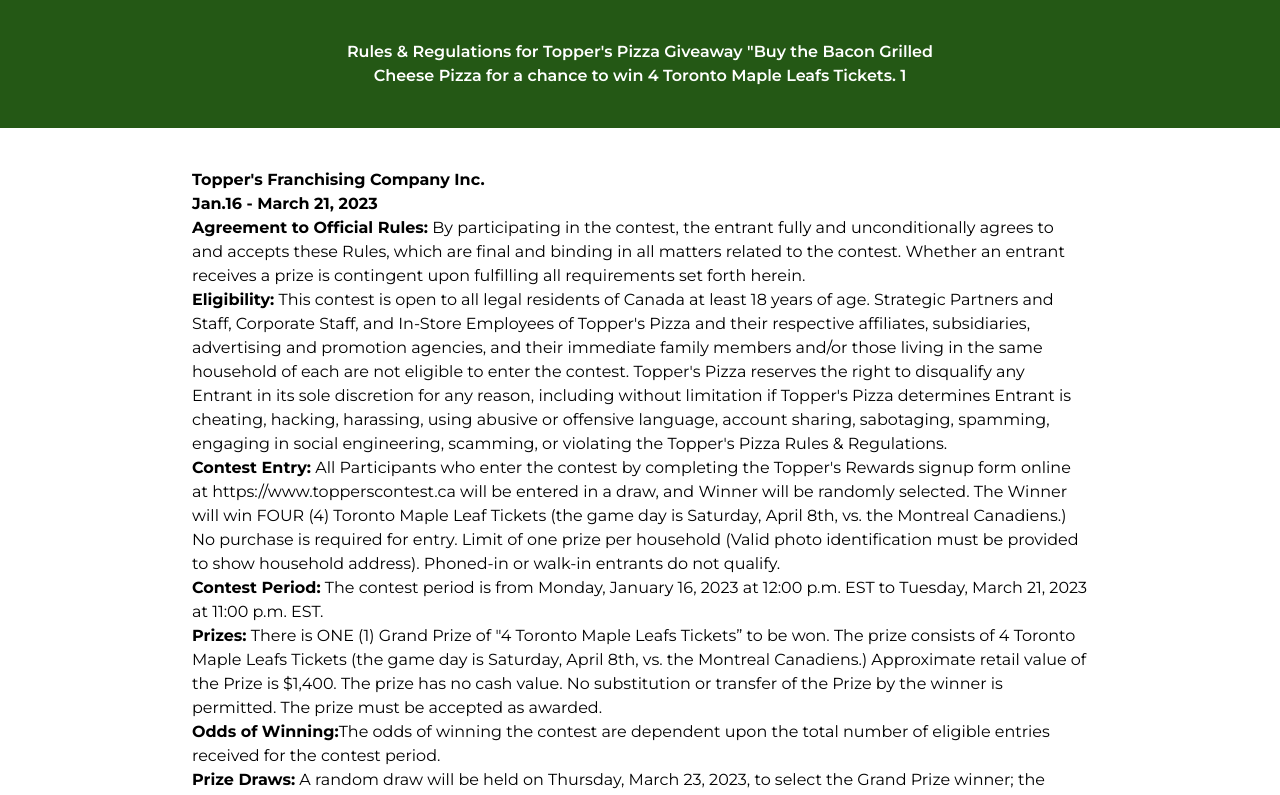
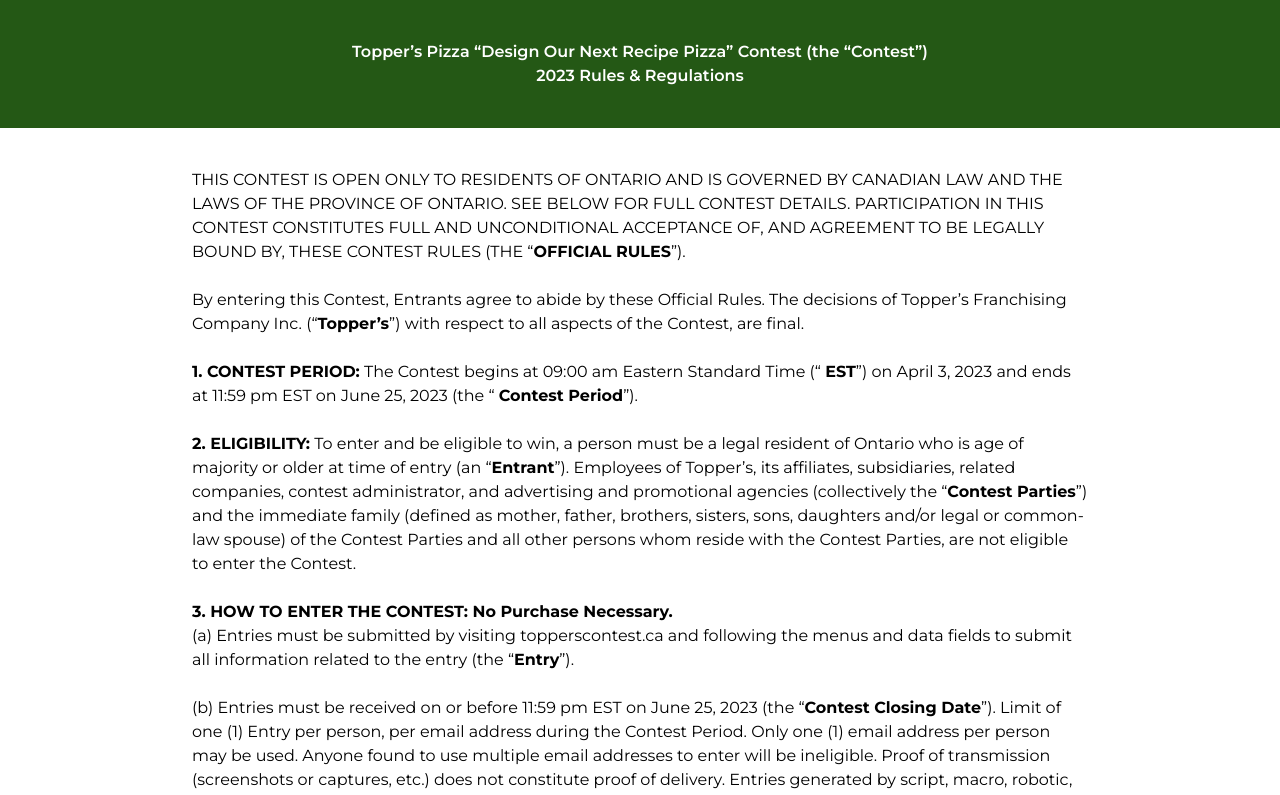
Before and after one commit to PropziGithub/pizza-contest, a React (Vite) app: page /rules in a window 1280 px wide. Shown: the top 795 px of the page. Built offline with nearby package versions, Linux system fonts and the light colour scheme.

Commit message:
chore: add back footer

```diff
--- a/src/components/Rules.jsx
+++ b/src/components/Rules.jsx
@@ -9,84 +9,227 @@
       <div className="bg-primary-light  p-10 mb-10">
         <div className="max-w-2xl mx-auto text-center font-semibold text-[#FFFFFF]">
           <h3>
-            Rules & Regulations for Topper's Pizza Giveaway "Buy the Bacon
-            Grilled Cheese Pizza for a chance to win 4 Toronto Maple Leafs
-            Tickets. 1
+            Topper’s Pizza “Design Our Next Recipe Pizza” Contest (the
+            “Contest”) <br /> 2023 Rules & Regulations
           </h3>
         </div>
       </div>
 
-      <div className=" max-w-4xl mx-auto style-p ">
-        <h2 className="font-bold">
-          Topper's Franchising Company Inc. <br /> Jan.16 - March 21, 2023
-        </h2>
+      <div className=" max-w-4xl mx-auto mb-10">
+        <p>
+          THIS CONTEST IS OPEN ONLY TO RESIDENTS OF ONTARIO AND IS GOVERNED BY
+          CANADIAN LAW AND THE LAWS OF THE PROVINCE OF ONTARIO. SEE BELOW FOR
+          FULL CONTEST DETAILS. PARTICIPATION IN THIS CONTEST CONSTITUTES FULL
+          AND UNCONDITIONAL ACCEPTANCE OF, AND AGREEMENT TO BE LEGALLY BOUND BY,
+          THESE CONTEST RULES (THE “<strong>OFFICIAL RULES</strong>”).
+        </p>
+        <br />
+        <p className="style-p ">
+          {" "}
+          By entering this Contest, Entrants agree to abide by these Official
+          Rules. The decisions of Topper’s Franchising Company Inc. (“
+          <strong>Topper’s</strong>”) with respect to all aspects of the
+          Contest, are final.{" "}
+        </p>
+        <br />
+        <p>
+          <strong>1. CONTEST PERIOD:</strong> The Contest begins at 09:00 am
+          Eastern Standard Time (“ <strong>EST</strong>”) on April 3, 2023 and
+          ends at 11:59 pm EST on June 25, 2023 (the “{" "}
+          <strong>Contest Period</strong>”).
+        </p>
+        <br />
+        <p>
+          <strong>2. ELIGIBILITY:</strong> To enter and be eligible to win, a
+          person must be a legal resident of Ontario who is age of majority or
+          older at time of entry (an “<strong>Entrant</strong>”). Employees of
+          Topper’s, its affiliates, subsidiaries, related companies, contest
+          administrator, and advertising and promotional agencies (collectively
+          the “<strong>Contest Parties</strong>”) and the immediate family
+          (defined as mother, father, brothers, sisters, sons, daughters and/or
+          legal or common-law spouse) of the Contest Parties and all other
+          persons whom reside with the Contest Parties, are not eligible to
+          enter the Contest.
+        </p>
+        <br />
 
+        <strong>3. HOW TO ENTER THE CONTEST: No Purchase Necessary.</strong>
         <p>
-          {" "}
-          <strong> Agreement to Official Rules:</strong> By participating in the
-          contest, the entrant fully and unconditionally agrees to and accepts
-          these Rules, which are final and binding in all matters related to the
-          contest. Whether an entrant receives a prize is contingent upon
-          fulfilling all requirements set forth herein.{" "}
+          (a) Entries must be submitted by visiting topperscontest.ca and
+          following the menus and data fields to submit all information related
+          to the entry (the “<strong>Entry</strong>”).
         </p>
+        <br />
         <p>
-          <strong>Eligibility:</strong> This contest is open to all legal
-          residents of Canada at least 18 years of age. Strategic Partners and
-          Staff, Corporate Staff, and In-Store Employees of Topper's Pizza and
-          their respective affiliates, subsidiaries, advertising and promotion
-          agencies, and their immediate family members and/or those living in
-          the same household of each are not eligible to enter the contest.
-          Topper's Pizza reserves the right to disqualify any Entrant in its
-          sole discretion for any reason, including without limitation if
-          Topper's Pizza determines Entrant is cheating, hacking, harassing,
-          using abusive or offensive language, account sharing, sabotaging,
-          spamming, engaging in social engineering, scamming, or violating the
-          Topper's Pizza Rules & Regulations.
+          (b) Entries must be received on or before 11:59 pm EST on June 25,
+          2023 (the “<strong>Contest Closing Date</strong>”). Limit of one (1)
+          Entry per person, per email address during the Contest Period. Only
+          one (1) email address per person may be used. Anyone found to use
+          multiple email addresses to enter will be ineligible. Proof of
+          transmission (screenshots or captures, etc.) does not constitute proof
+          of delivery. Entries generated by script, macro, robotic, programmed,
+          or any other automated means are prohibited and will be disqualified.
         </p>
+        <br />
         <p>
-          <strong>Contest Entry:</strong> All Participants who enter the contest
-          by completing the Topper's Rewards signup form online at
-          https://www.topperscontest.ca will be entered in a draw, and Winner
-          will be randomly selected. The Winner will win FOUR (4) Toronto Maple
-          Leaf Tickets (the game day is Saturday, April 8th, vs. the Montreal
-          Canadiens.) No purchase is required for entry. Limit of one prize per
-          household (Valid photo identification must be provided to show
-          household address). Phoned-in or walk-in entrants do not qualify.
+          <strong>4. PRIZE & APPROXIMATE RETAIL VALUE:</strong> There is one (1)
+          grand prize (the “<strong>Prize</strong>”) of pizza for a year
+          (consisting of 26 medium 3 topping pizzas) and valued at $107.90.
+          Additionally, the winner’s pizza will also be included in a future
+          Topper’s 2023/2024 campaign and marketed as a limited time offering.
+          The winner’s pizza and their story (as deemed appropriate by Topper’s
+          Marketing) will appear in various printed and digital materials
+          throughout the campaign period.
+          <br /> <br />
+          Topper’s reserves the right to extend the winning pizza beyond the
+          initial campaign period and add it as a permanent pizza offering on
+          their menu. The winner is not entitled to any financial compensation
+          from any future sales associated with their winning pizza.
+          <br /> <br />
+          The Prize must be accepted as awarded without substitution and cannot
+          be transferred, assigned or redeemed for cash. In the event the Prize
+          (or any component thereof) cannot be awarded for any reason, Topper’s
+          reserves the right, in its sole discretion, to substitute another
+          prize (or any component thereof) of equal or greater value, without
+          liability. Any unused portion of the Prize will be forfeited and shall
+          have no cash value. All characteristics and features of the Prize,
+          except as otherwise explicitly stated above, will be determined by
+          Topper’s in its sole and absolute discretion. Only one (1) Prize will
+          be awarded.
         </p>
+        <br />
         <p>
-          <strong>Contest Period:</strong> The contest period is from Monday,
-          January 16, 2023 at 12:00 p.m. EST to Tuesday, March 21, 2023 at 11:00
-          p.m. EST.
+          <strong>5. WINNER SELECTION:</strong> One week following the June 25th
+          Contest Closing Date deadline, a shortlist of five (5) contenders will
+          be selected by the Topper’s Contest Team and contacted via email
+          and/or telephone. If a selected Entrant (a) cannot be reached by email
+          and/or telephone within three (3) business days of being contacted; or
+          b) fails to return the properly executed Release Form within the
+          specified time (see rule 6), then he/she will be disqualified and
+          another Entrant will be contacted until such time as five (5) final
+          contenders be determined.
+          <br /> <br />
+          The names and recipes of the finalists will be posted on
+          Topperscontest.ca for voting by the public. The voting period will run
+          from June 26, 2023 – August 31, 2023 (the “
+          <strong>Voting Period</strong>”). After this time, the winner will be
+          determined by the greatest number of votes. In the case where there is
+          a tie, Topper’s reserves the right to extend the Voting Period, eblast
+          their database of Topper’s followers or generate a social post on
+          Topper’s social channels where the top-two contenders are to be chosen
+          between.
         </p>
+        <br />
         <p>
-          <strong>Prizes:</strong> There is ONE (1) Grand Prize of "4 Toronto
-          Maple Leafs Tickets” to be won. The prize consists of 4 Toronto Maple
-          Leafs Tickets (the game day is Saturday, April 8th, vs. the Montreal
-          Canadiens.) Approximate retail value of the Prize is $1,400. The prize
-          has no cash value. No substitution or transfer of the Prize by the
-          winner is permitted. The prize must be accepted as awarded.
+          <strong>6. DECLARATION OF WINNERS AND AWARDING OF PRIZES:</strong> To
+          be declared a winner of a Prize (the “Winner”), the selected Entrant
+          must receive the greatest number of public votes during the Voting
+          Period. The selected Entrant will also be required to sign a
+          Declaration and Release Form (the “<strong>Release Form</strong>”), in
+          which, among other things, the selected Entrant: (i) confirms
+          compliance with the Official Rules; (ii) acknowledges acceptance of
+          the Prize as awarded, without substitution; (iii) releases Topper’s
+          (see rule 7) from any liability in connection with the Prize or any
+          portion thereof or this Contest or otherwise; and (iv) agrees to the
+          use of his/her name, address (city and province/territory),
+          photograph, and recipe submission story without further remuneration,
+          in connection with any publicity carried out by or on behalf of
+          Topper’s, with respect to the Contest. The Release Form must be
+          returned within the time period specified on the Release Form or the
+          Prize will be forfeited. The “free pizza for a year” prize portion
+          will be emailed or shipped by courier to the Winner’s address as
+          provided on the Release Form within four (4) weeks of being confirmed
+          a Winner.
         </p>
+        <br />
         <p>
-          <strong>Odds of Winning:</strong>The odds of winning the contest are
-          dependent upon the total number of eligible entries received for the
-          contest period.
-        </p>
-        <p>
-          <strong>Prize Draws:</strong> A random draw will be held on Thursday,
-          March 23, 2023, to select the Grand Prize winner; the winner will be
-          entitled to ONE (1) Grand Prize of "4 Toronto Maple Leafs Tickets”.
-          Topper's Pizza will make three (3) attempts to contact the potential
-          winner via email or Direct Message within 10 days from the time the
-          winner is selected. If unable to reach a potential winner via email
-          within this 10-day period, the winner will be disqualified, and an
-          alternate winner will be selected. The Winner will be provided with a
-          certified letter confirming the Prize.
-        </p>
-        <p>
-          <strong>Waiver:</strong> Upon acceptance of the prize, Winner agrees
-          to have their name, photo or video published on the Topper's Pizza
-          website, Topper's Pizza Canada Facebook and/or any other Topper's
-          Pizza promotional materials as part of future promotions.
+          <strong>7. GENERAL:</strong> By entering the Contest, each Entrant:
+          (i) agrees to abide by these Official Rules and the decisions of
+          Topper’s with respect to all aspects of the Contest, which are final;
+          (ii) grants to Topper’s, in perpetuity, a non-exclusive license to
+          publish, display, reproduce, modify, edit or otherwise use his/her
+          Entry, in whole or in part, for advertising or promoting the Contest
+          or for any other reason; (iii) waives all moral rights in and to
+          his/her Entry in favour of Topper’s; (iv) agrees to release and hold
+          harmless Topper’s and each of their respective agents, employees,
+          directors, successors, and assigns (collectively, the “
+          <strong>Released Parties</strong>”) from and against any and all
+          claims based on publicity rights, defamation, invasion of privacy,
+          copyright infringement, trade-mark infringement or any other
+          intellectual property related cause of action and (v) releases
+          Topper’s from any and all liability in connection with this Contest
+          and his/her participation in this Contest to the full extent permitted
+          by law.
+          <br />
+          <br />
+          All Entries become the permanent property of Topper’s upon receipt and
+          none will be returned. No correspondence will be entered into except
+          with the selected Entrants. The Contest is subject to all applicable
+          federal, provincial and municipal laws.
+          <br />
+          <br />
+          Topper’s accepts no responsibility for loss, damage or claims caused
+          by or resulting from the Contest or a Prize or for any other reason.
+          By entering and/or accepting a Prize, each Entrant consents to the use
+          of his/her name, address (city), photograph and recipe submission
+          story, without further notice or remuneration, in connection with any
+          publicity carried out by or on behalf of Topper’s with respect to the
+          Contest.
+          <br />
+          <br />
+          Topper’s will not be responsible for late, lost, illegible,
+          incomplete, falsified or destroyed entries and all such entries are
+          void. Entries that have been falsified, tampered with or altered are
+          void. Topper’s will not be liable for any failure of the Contest
+          Website or any Social Media Entry Form, does not assume any
+          responsibility for incorrect or inaccurate capture of Entry
+          information, technical malfunctions, human or technical error,
+          printing errors, lost, delayed or garbled data or transmissions,
+          omission, interruption, deletion, defect or failures of any telephone
+          or computer lines or networks, computer equipment, software or any
+          combination thereof. The use of an invalid email address will
+          disqualify the Entry. Users spamming the same email address will
+          disqualify the Entry. In the event of a dispute, a selected Entrant
+          may be required to provide proof that he/she is the authorized account
+          holder of the email address associated with the selected
+          Entry. “Authorized account holder” is defined as the person who is
+          assigned an email address by an internet provider, online service
+          provider, or other organization (e.g. business, educational institute,
+          etc.) that is responsible for assigning email addresses for the domain
+          associated with the submitted email address.  The sole determinant of
+          the time for the purposes of a valid Entry in this Contest will be the
+          Contest server machine(s). In the event it is determined that an
+          Entrant has entered in a fashion not sanctioned by these Official
+          Rules and/or has submitted more than the number of Entries permitted
+          by these Official Rules, only the first Entry submitted by the Entrant
+          will be eligible. All subsequent Entries submitted by the Entrant will
+          be disqualified.
+          <br />
+          <br />
+          Topper’s reserves the right to terminate or suspend this Contest or to
+          amend the Official Rules at any time and in any way, without prior
+          notice. Without limiting the foregoing, if, for any reason, the
+          Contest is not capable of running as originally planned, Topper’s
+          reserves the right to cancel the Contest and conduct a draw from all
+          previously received eligible Entries. Topper’s shall not be held
+          responsible for any problems, errors or negligence that may arise or
+          occur in connection with the Contest.
+          <br />
+          <br />
+          All intellectual property associated with the Contest, including but
+          not limited to trademarks, trade names, logos, designs, promotional
+          materials, web pages, source code, drawings, illustrations, slogans
+          and representations is owned by Topper’s and/or their affiliates. All
+          rights are reserved. Unauthorized copying or use of any copyrighted
+          material or intellectual property without the express written consent
+          of its owner is strictly prohibited.
+          <br />
+          <br />
+          In the event of any discrepancy or inconsistency between these
+          Official Rules and disclosures or other statements contained in any
+          materials related to this Contest, including, but not limited to point
+          of sale, print or online advertising, these Official Rules shall
+          prevail, govern and control to the fullest extent permitted by law.
         </p>
       </div>
     </section>
```
Also changed, not shown: src/components/Footer.jsx (+8 -3 lines).
